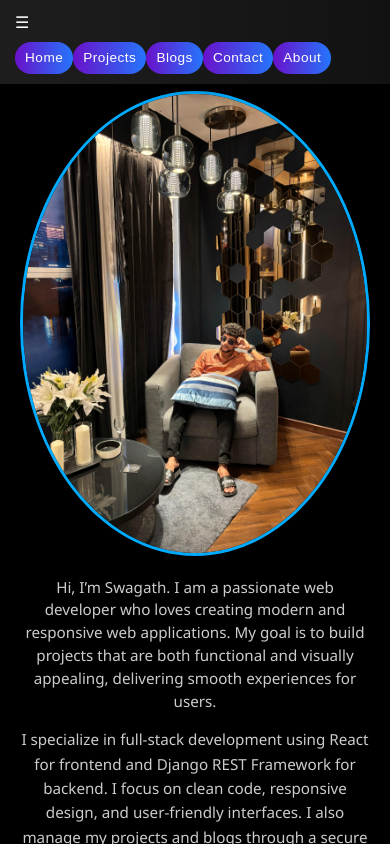
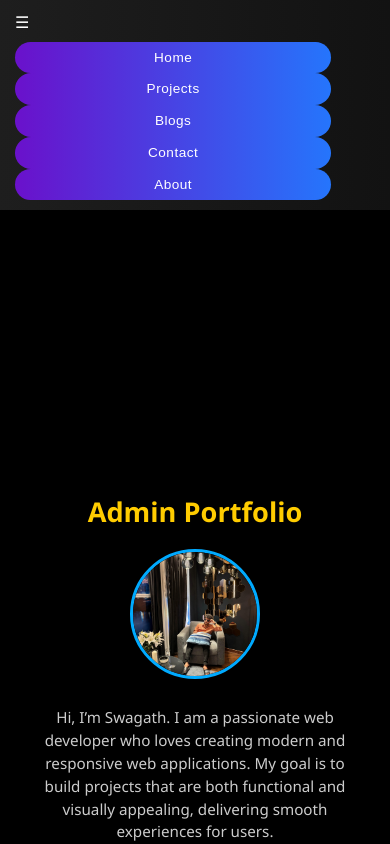
Before and after one commit to swagath088/portfolio-frontend, a React (Vite) app: page /about in a window 390 px wide. Built offline with nearby package versions, Linux system fonts and the light colour scheme; no server answers.

Commit message:
Describe changes

```diff
--- a/src/App.css
+++ b/src/App.css
@@ -13,6 +13,7 @@ body, html {
   font-family: 'Segoe UI', Tahoma, Geneva, Verdana, sans-serif;
   background-color: #000;
   color: #fff;
+  overflow-x: hidden;
 }
 
 /* ===== Navbar ===== */
@@ -22,7 +23,7 @@ nav {
   display: flex;
   flex-wrap: wrap;
   align-items: center;
-  justify-content: flex-start; /* left-aligned on mobile */
+  justify-content: flex-start;
   gap: 10px;
   box-shadow: 0 4px 10px rgba(0,0,0,0.4);
   position: sticky;
@@ -50,7 +51,6 @@ nav {
   box-shadow: 0 0 12px rgba(101,155,255,0.7);
 }
 
-/* Logout button */
 nav button {
   background: #e63946;
 }
@@ -63,7 +63,7 @@ nav button:hover {
 .content-wrapper {
   width: 100%;
   max-width: 1200px;
-  margin: 20px auto 40px auto; /* space from navbar */
+  margin: 20px auto 40px auto;
   padding: 0 15px;
   display: flex;
   flex-direction: column;
@@ -195,93 +195,56 @@ button {
 }
 
 /* Mobiles */
-@media (max-width: 576px) {
+@media (max-width: 768px) {
   nav {
-    flex-direction: row;
-    flex-wrap: wrap;
-    justify-content: flex-start;
-    gap: 6px;
+    flex-direction: column;
+    align-items: flex-start;
+    gap: 8px;
+    padding: 10px 15px;
   }
   .nav-btn, nav button {
-    padding: 5px 10px;
+    padding: 6px 12px;
     font-size: 0.9rem;
     white-space: normal;
   }
-  .content-wrapper {
-    margin-top: 70px; /* extra space for sticky navbar */
-    padding: 0 10px;
-  }
-  .project-card img, .blog-card img, .about-photo {
-    width: 100%;
-    height: auto;
-  }
-}
 
-/* Extra small devices */
-@media (max-width: 400px) {
-  h1 { font-size: 1.8rem; }
-  h2 { font-size: 1.5rem; }
-  h3 { font-size: 1.3rem; }
-  p { font-size: 0.95rem; }
-}
-/* ===== Universal adjustments for mobile ===== */
-@media (max-width: 768px) {
-  /* Navbar buttons */
-  nav {
-    flex-direction: column;
-    align-items: flex-start; /* buttons move left */
-    gap: 8px;
-    padding: 10px 15px;
-  }
-
-  .nav-btn,
-  nav button {
-    width: auto; /* not full width, adjust if needed */
-    font-size: 0.9rem;
-    padding: 6px 12px;
-    white-space: normal; /* wrap text */
-  }
-
-  /* Make sure content starts below navbar */
-  body, html {
-    overflow-x: hidden;
-  }
-
-  /* Pages container */
+  /* Content spacing below sticky navbar */
+  .content-wrapper,
+  .home-page,
   .projects-page,
   .blogs-page,
   .about-page,
-  .home-page,
   .contact-page,
   .view-messages-page {
-    padding-top: 80px; /* give space for sticky navbar */
+    padding-top: 100px;
+    display: flex;
     flex-direction: column;
     align-items: center;
+    width: 100%;
   }
 
-  /* Project / Blog cards */
+  /* Cards full width */
   .project-card,
   .blog-card {
-    width: 95%; /* ensure no overflow */
-    margin: 10px 0;
+    width: 95%;
+    margin: 10px auto;
   }
 
   .project-card img,
   .blog-card img,
-  .about-page img {
-    width: 100%; /* full width of container */
-    height: auto; /* keep aspect ratio */
+  .about-photo {
+    width: 100%;
+    height: auto;
     object-fit: cover;
-    display: block;
   }
 
-  /* Headings */
+  /* Headings responsive */
   h1, h2, h3 {
-    font-size: clamp(1.2rem, 4vw, 2rem); /* responsive sizing */
+    font-size: clamp(1.2rem, 4vw, 2rem);
     text-align: center;
   }
 
-  /* Buttons inside cards or actions */
+  /* Buttons inside cards */
   .project-actions button,
   .blog-actions button,
   .view-messages-page button {
@@ -289,7 +252,7 @@ button {
     font-size: 0.9rem;
   }
 
-  /* Forms (contact, add project/blog) */
+  /* Forms */
   form {
     width: 95%;
     padding: 15px 10px;
@@ -303,22 +266,23 @@ button {
 
 /* Very small mobiles */
 @media (max-width: 480px) {
+  .content-wrapper,
+  .home-page,
   .projects-page,
   .blogs-page,
   .about-page,
-  .home-page,
   .contact-page,
   .view-messages-page {
-    padding-top: 100px;
+    padding-top: 120px;
   }
 
-  h1, h2, h3 {
-    font-size: clamp(1rem, 5vw, 1.5rem);
-  }
+  h1 { font-size: 1.8rem; }
+  h2 { font-size: 1.5rem; }
+  h3 { font-size: 1.3rem; }
 
   .project-card img,
   .blog-card img,
-  .about-page img {
+  .about-photo {
     width: 100%;
     height: auto;
   }
@@ -328,8 +292,7 @@ button {
     gap: 6px;
   }
 
-  .nav-btn,
-  nav button {
+  .nav-btn, nav button {
     font-size: 0.85rem;
     padding: 5px 10px;
   }
--- a/src/Components/css/About.css
+++ b/src/Components/css/About.css
@@ -1,4 +1,4 @@
-/* About Page Base */
+/* ===== About Page Base ===== */
 .about-page {
   min-height: 100vh;
   background-color: #000;
@@ -6,16 +6,16 @@
   font-family: 'Segoe UI', Tahoma, Geneva, Verdana, sans-serif;
   display: flex;
   flex-direction: column;
-  justify-content: space-between;
-  margin: 0;
-  padding: 0;
-  overflow-x: hidden; /* Prevent sideways scrolling */
+  align-items: center;   /* center content horizontally */
+  padding-top: 100px;    /* space for sticky navbar */
+  overflow-x: hidden;
 }
 
 /* Profile Section */
 .profile-section {
   text-align: center;
-  padding: 80px 20px 30px 20px;
+  padding: 20px;
+  margin-bottom: 30px;
 }
 
 .profile-img {
@@ -59,7 +59,7 @@
   display: flex;
   justify-content: space-between;
   align-items: center;
-  flex-wrap: wrap; /* Prevent overlap on small screens */
+  flex-wrap: wrap;
   padding: 15px 20px;
   background-color: #111;
   font-size: 0.9rem;
@@ -82,10 +82,10 @@
   color: #00aaff;
 }
 
-/* Responsive for Tablets */
+/* ===== Responsive for Tablets ===== */
 @media (max-width: 768px) {
-  .profile-section {
-    padding: 60px 15px 25px 15px;
+  .about-page {
+    padding-top: 120px; /* more space for navbar */
   }
 
   .profile-img {
@@ -102,10 +102,6 @@
     font-size: 1rem;
   }
 
-  .about-content {
-    padding-bottom: 50px;
-  }
-
   .about-footer {
     flex-direction: column;
     text-align: center;
@@ -113,10 +109,10 @@
   }
 }
 
-/* Responsive for Mobiles */
+/* ===== Responsive for Mobiles ===== */
 @media (max-width: 480px) {
-  .profile-section {
-    padding: 40px 10px 15px 10px;
+  .about-page {
+    padding-top: 140px; /* enough space so heading and image are visible */
   }
 
   .profile-img {
@@ -128,7 +124,8 @@
     font-size: 1.7rem;
   }
 
-  .profile-section p {
+  .profile-section p,
+  .about-content p {
     font-size: 0.95rem;
     line-height: 1.5;
     padding: 0 5px;
@@ -136,10 +133,6 @@
 
   .about-content {
     padding: 0 10px 40px 10px;
-  }
-
-  .about-content p {
-    font-size: 0.95rem;
   }
 
   .about-footer {
@@ -150,7 +143,7 @@
   }
 }
 
-/* Extra Small Devices (under 360px like small Androids) */
+/* Extra Small Devices (<360px) */
 @media (max-width: 360px) {
   .profile-img {
     width: 110px;
--- a/src/Components/css/Addmsg.css
+++ b/src/Components/css/Addmsg.css
@@ -8,8 +8,9 @@
 /* ===== Contact Page Container ===== */
 .contact-page {
   max-width: 600px;
-  margin: 60px auto;
-  padding: 30px 25px;
+  width: 95%;
+  margin: 0 auto; /* center horizontally */
+  padding: 40px 25px 30px 25px; /* top padding ensures heading is visible */
   background-color: #0d0d0d;
   border-radius: 14px;
   box-shadow: 0 4px 20px rgba(0, 204, 255, 0.3);
@@ -26,7 +27,7 @@
   color: #00ccff;
   text-align: center;
   font-size: 2.2rem;
-  margin-bottom: 10px;
+  margin-bottom: 15px; /* extra spacing */
   word-wrap: break-word;
 }
 
@@ -84,8 +85,8 @@
 /* ===== Responsive: Tablets ===== */
 @media (max-width: 768px) {
   .contact-page {
-    margin: 40px 15px;
-    padding: 25px 18px;
+    padding: 35px 18px 25px 18px;
+    margin: 0 auto;
   }
 
   .contact-page h2 {
@@ -103,8 +104,8 @@
 /* ===== Responsive: Mobiles ===== */
 @media (max-width: 480px) {
   .contact-page {
-    margin: 25px 10px 40px 10px;
-    padding: 20px 12px;
+    padding: 30px 12px 25px 12px;
+    margin: 0 auto;
     gap: 14px;
   }
 
@@ -126,12 +127,12 @@
 
 /* ===== Extra Small (below 360px) ===== */
 @media (max-width: 360px) {
+  .contact-page {
+    padding: 25px 10px 20px 10px;
+  }
+
   .contact-page h2 {
     font-size: 1.4rem;
-  }
-
-  .contact-page {
-    padding: 15px 10px;
   }
 
   .contact-page input,
--- a/src/Components/css/Login.css
+++ b/src/Components/css/Login.css
@@ -5,9 +5,6 @@ html, body {
   height: 100%;
   width: 100%;
   background-color: #000;
-  display: flex;
-  justify-content: center;
-  align-items: center;
   font-family: 'Segoe UI', Tahoma, Geneva, Verdana, sans-serif;
   overflow-x: hidden; /* prevent side scroll */
 }
@@ -15,11 +12,11 @@ html, body {
 /* ===== Login Page Container ===== */
 .login-page {
   width: 100%;
-  height: 100%;
+  min-height: 100vh; /* full viewport height */
   display: flex;
   justify-content: center;
-  align-items: center;
-  padding: 15px; /* spacing for very small devices */
+  align-items: flex-start; /* align at top instead of center */
+  padding: 80px 15px 20px 15px; /* top padding ensures heading is visible */
   box-sizing: border-box;
 }
 
@@ -97,7 +94,7 @@ html, body {
 
 /* ===== Responsive Styles ===== */
 
-/* Medium Devices (Tablets, small laptops) */
+/* Medium Devices (Tablets) */
 @media (max-width: 768px) {
   .login-form {
     padding: 30px 30px;
@@ -108,10 +105,10 @@ html, body {
   }
 }
 
-/* Small Devices (Android, iPhone) */
+/* Small Devices (Mobile) */
 @media (max-width: 480px) {
   .login-page {
-    padding: 10px;
+    padding: 100px 10px 20px 10px;
   }
 
   .login-form {
@@ -130,7 +127,7 @@ html, body {
   }
 }
 
-/* Very Small Devices (old iPhones, 360px width) */
+/* Very Small Devices (360px width) */
 @media (max-width: 360px) {
   .login-form {
     padding: 20px 15px;
@@ -148,7 +145,7 @@ html, body {
   }
 }
 
-/* Ultra Small (Fold phones or narrow viewports) */
+/* Ultra Small (320px width) */
 @media (max-width: 320px) {
   .login-form {
     padding: 18px 12px;
--- a/src/Components/css/Projects.css
+++ b/src/Components/css/Projects.css
@@ -17,7 +17,7 @@ html, body {
   display: flex;
   flex-direction: column;
   align-items: center;
-  padding: 30px 20px;
+  padding: 120px 20px 40px 20px; /* increased top padding for navbar */
 }
 
 /* ===== Header Section ===== */
@@ -71,6 +71,7 @@ html, body {
   text-align: center;
   transition: transform 0.3s ease, box-shadow 0.3s ease;
   overflow: hidden;
+  width: 100%;
 }
 
 .project-card:hover {
@@ -81,9 +82,8 @@ html, body {
 /* ===== Project Image ===== */
 .project-card img {
   width: 100%;
-  max-width: 260px;
-  height: auto;
-  aspect-ratio: 1 / 1;
+  max-width: 100%;
+  height: auto; /* auto height to prevent cutting off */
   object-fit: cover;
   border-radius: 10px;
   display: block;
@@ -146,6 +146,11 @@ html, body {
 
 /* ===== Mobile Devices ===== */
 @media (max-width: 768px) {
+  .projects-page {
+    padding: 140px 15px 40px 15px; /* extra top padding for navbar */
+    align-items: center;
+  }
+
   .projects-header {
     flex-direction: column;
     gap: 10px;
@@ -162,6 +167,7 @@ html, body {
 
   .projects-grid {
     grid-template-columns: 1fr;
+    gap: 20px;
   }
 
   .project-card img {
@@ -180,7 +186,7 @@ html, body {
 /* ===== Small Phones ===== */
 @media (max-width: 480px) {
   .projects-page {
-    padding: 20px 10px;
+    padding: 160px 10px 30px 10px; /* ensure first card is fully visible */
   }
 
   .projects-header h2 {
@@ -209,3 +215,22 @@ html, body {
     padding: 6px 10px;
   }
 }
+
+/* ===== Extra Small Phones ===== */
+@media (max-width: 360px) {
+  .projects-page {
+    padding: 180px 8px 20px 8px; /* fully visible first project */
+  }
+
+  .projects-header h2 {
+    font-size: 1.4rem;
+  }
+
+  .project-card h3 {
+    font-size: 0.95rem;
+  }
+
+  .project-card p {
+    font-size: 0.85rem;
+  }
+}
```
Also changed, not shown: src/Components/css/Blogs.css (+18 -11 lines).
